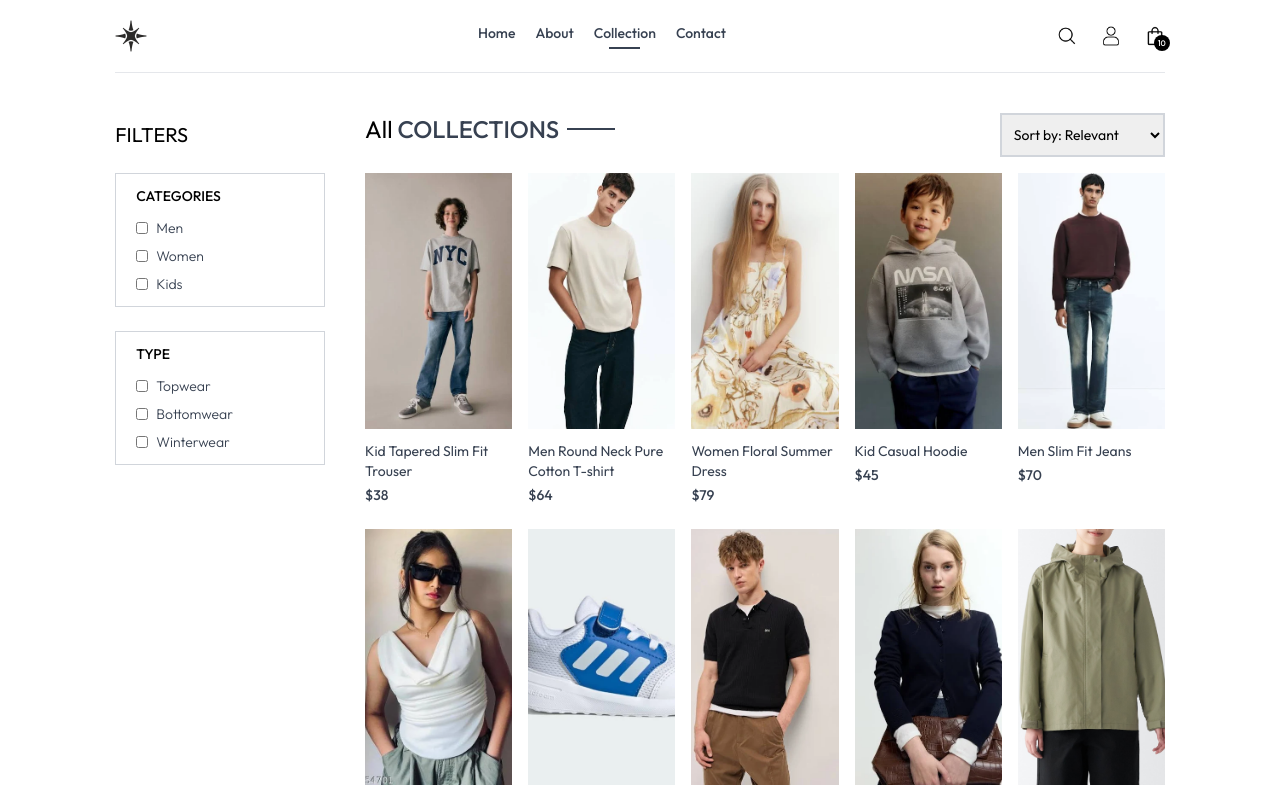
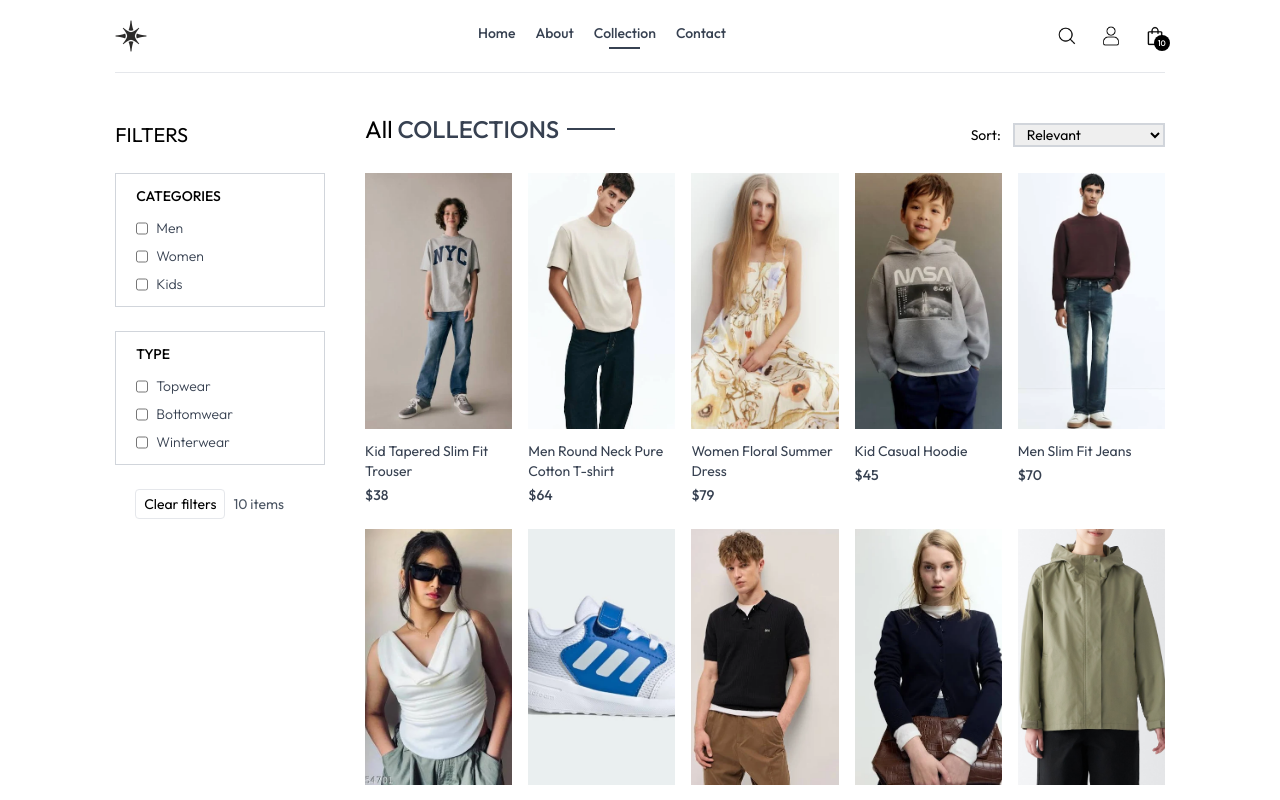
Before and after one commit to edward007-git/ecommerce-store, a React (Vite) app in the folder myapp/: page /collection in a window 1280 px wide. Shown: the top 800 px of the page. Built offline with nearby package versions, Linux system fonts and the light colour scheme.

Commit message:
feat: enhance Collection component with improved filtering and sorting functionality

```diff
--- a/myapp/src/pages/Collection.jsx
+++ b/myapp/src/pages/Collection.jsx
@@ -1,101 +1,119 @@
-import React, { useContext,useState,useEffect } from 'react'
-import { ShopContext } from '../components/ShopContext';
-import dropDown from '../assets/down-arrow.png'
-import Title from '../components/Title';
-import ProductItems from '../components/ProductItems';
-
+import React, { useContext, useState,  useMemo } from "react";
+import { ShopContext } from "../components/ShopContext";
+import dropDown from "../assets/down-arrow.png";
+import Title from "../components/Title";
+import ProductItems from "../components/ProductItems";
 
 const Collection = () => {
+  const { products = [] } = useContext(ShopContext); // default to [] to avoid undefined
+  const [showFilter, setShowFilter] = useState(false);
 
-  const { products } =useContext(ShopContext);
-  const [showFilter,setShowFilter]=useState(false);
-  const [filterProducts ,setFilterProducts] =useState([])
-   const [category ,setCategory] = useState([]);
+  // filter state
+  const [category, setCategory] = useState([]);
+  const [subcategory, setSubCategory] = useState([]);
 
-  const [subcategory ,setSubCategory] = useState([]);
-  const toggleCategory =(e) =>{
+  // sort state
+  const [sort, setSort] = useState("relevant"); // "relevant" | "low-high" | "high-low"
 
-    if(category.includes(e.target.value)){
-       setCategory(prev => prev.filter(item => item !== e.target.value))
-    }
-    else{
-      setCategory(prev =>[...prev,e.target.value])
-    }
+  // Toggle handlers (use event.currentTarget.value for safety)
+  const toggleCategory = (e) => {
+    const val = e.currentTarget.value;
+    setCategory((prev) => (prev.includes(val) ? prev.filter((i) => i !== val) : [...prev, val]));
+  };
 
+  const toggleSubCategory = (e) => {
+    const val = e.currentTarget.value;
+    setSubCategory((prev) => (prev.includes(val) ? prev.filter((i) => i !== val) : [...prev, val]));
+  };
 
+  // Clear filters
+  const clearFilters = () => {
+    setCategory([]);
+    setSubCategory([]);
+    setSort("relevant");
+  };
 
-  }
-  const toggleSubCategory =(e) =>{
-
-    if(subcategory.includes(e.target.value)){
-       setSubCategory(prev => prev.filter(item => item !== e.target.value))
-    }
-    else{
-      setSubCategory(prev => [...prev,e.target.value])
-    }
-
-
-
-  }
-  const applyFilter = () => {
-  let productsCopy = products.slice();
+  // Derived filtered & sorted products using useMemo for performance
+  const filteredProducts = useMemo(() => {
+    let result = Array.isArray(products) ? products.slice() : [];
 
     if (category.length > 0) {
-    productsCopy = productsCopy.filter(item => category.includes(item.category));
+      result = result.filter((item) => category.includes(item.category));
     }
 
     if (subcategory.length > 0) {
-    productsCopy = productsCopy.filter(item => subcategory.includes(item.type));
+      result = result.filter((item) => subcategory.includes(item.type));
     }
 
-  setFilterProducts(productsCopy);
-};
+    // Sorting
+    if (sort === "low-high") {
+      result.sort((a, b) => Number(a.price) - Number(b.price));
+    } else if (sort === "high-low") {
+      result.sort((a, b) => Number(b.price) - Number(a.price));
+    } // "relevant" keeps original order
 
-
-
-    useEffect(()=>{
-
-           setFilterProducts(products)
-
-
-
-
-
-       },[ ]);
-       useEffect (()=>{
-        applyFilter();
-
-       },[category,subcategory])
+    return result;
+  }, [products, category, subcategory, sort]);
 
   return (
     <div className="flex flex-col sm:flex-row gap-10 pt-10 border-t">
-
       {/* LEFT FILTER SECTION */}
       <div className="w-full sm:w-1/4 lg:w-1/5">
-      <p
-        onClick={() => setShowFilter(!showFilter)}
-        className="my-2 text-xl flex items-center cursor-pointer gap-2"
+        <div
+          onClick={() => setShowFilter((s) => !s)}
+          className="my-2 text-xl flex items-center cursor-pointer gap-2 select-none"
+          role="button"
+          aria-expanded={showFilter}
+          tabIndex={0}
+          onKeyDown={(e) => {
+            if (e.key === "Enter" || e.key === " ") setShowFilter((s) => !s);
+          }}
         >
           FILTERS
+          {/* show icon on small screens; rotate depending on state */}
           <img
-          className={`h-3 sm:hidden ${showFilter ? "" : "hidden"}`}
+            className={`h-3 sm:hidden transform transition-transform ${showFilter ? "rotate-180" : ""}`}
             src={dropDown}
-          alt=""
+            alt="toggle filters"
           />
-      </p>
+        </div>
 
         {/* Category Filter */}
         <div className={`border border-gray-300 pl-5 py-3 mt-6 ${showFilter ? "" : "hidden"} sm:block`}>
           <p className="mb-3 text-sm font-medium">CATEGORIES</p>
           <div className="flex flex-col gap-2 text-sm font-light text-gray-700">
-          <label className="flex gap-2">
-            <input className="w-3" type="checkbox" onChange={toggleCategory} value="men" />Men
+            <label className="flex gap-2 items-center">
+              <input
+                className="w-3"
+                type="checkbox"
+                onChange={toggleCategory}
+                value="men"
+                checked={category.includes("men")}
+                aria-checked={category.includes("men")}
+              />
+              Men
             </label>
-          <label className="flex gap-2">
-            <input className="w-3" type="checkbox" onChange={toggleCategory} value="women" />Women
+            <label className="flex gap-2 items-center">
+              <input
+                className="w-3"
+                type="checkbox"
+                onChange={toggleCategory}
+                value="women"
+                checked={category.includes("women")}
+                aria-checked={category.includes("women")}
+              />
+              Women
             </label>
-          <label className="flex gap-2">
-            <input className="w-3" type="checkbox" onChange={toggleCategory} value="kids" />Kids
+            <label className="flex gap-2 items-center">
+              <input
+                className="w-3"
+                type="checkbox"
+                onChange={toggleCategory}
+                value="kids"
+                checked={category.includes("kids")}
+                aria-checked={category.includes("kids")}
+              />
+              Kids
             </label>
           </div>
         </div>
@@ -104,46 +122,97 @@ return (
         <div className={`border border-gray-300 my-5 pl-5 py-3 mt-6 ${showFilter ? "" : "hidden"} sm:block`}>
           <p className="mb-3 text-sm font-medium">TYPE</p>
           <div className="flex flex-col gap-2 text-sm font-light text-gray-700">
-          <label className="flex gap-2">
-            <input className="w-3" type="checkbox" onChange={toggleSubCategory} value="topwear" />Topwear
+            <label className="flex gap-2 items-center">
+              <input
+                className="w-3"
+                type="checkbox"
+                onChange={toggleSubCategory}
+                value="topwear"
+                checked={subcategory.includes("topwear")}
+                aria-checked={subcategory.includes("topwear")}
+              />
+              Topwear
             </label>
-          <label className="flex gap-2">
-            <input className="w-3" type="checkbox" onChange={toggleSubCategory} value="bottomwear" />Bottomwear
+            <label className="flex gap-2 items-center">
+              <input
+                className="w-3"
+                type="checkbox"
+                onChange={toggleSubCategory}
+                value="bottomwear"
+                checked={subcategory.includes("bottomwear")}
+                aria-checked={subcategory.includes("bottomwear")}
+              />
+              Bottomwear
             </label>
-          <label className="flex gap-2">
-            <input className="w-3" type="checkbox" onChange={toggleSubCategory} value="winterwear" />Winterwear
+            <label className="flex gap-2 items-center">
+              <input
+                className="w-3"
+                type="checkbox"
+                onChange={toggleSubCategory}
+                value="winterwear"
+                checked={subcategory.includes("winterwear")}
+                aria-checked={subcategory.includes("winterwear")}
+              />
+              Winterwear
             </label>
+          </div>
+        </div>
+
+        {/* Clear filters / applied count */}
+        <div className={`pl-5 py-1 ${showFilter ? "" : "hidden"} sm:block`}>
+          <div className="flex items-center gap-2">
+            <button
+              onClick={clearFilters}
+              className="text-sm px-2 py-1 border rounded hover:bg-gray-100"
+              aria-label="Clear filters"
+            >
+              Clear filters
+            </button>
+            <span className="text-sm text-gray-600">{filteredProducts.length} items</span>
           </div>
         </div>
       </div>
 
       {/* RIGHT PRODUCTS SECTION */}
       <div className="flex-1">
-      <div className="flex justify-between text-base sm:text-2xl mb-4">
+        <div className="flex justify-between text-base sm:text-2xl mb-4 items-center">
           <Title text1="All" text2="COLLECTIONS" />
 
           {/* Product Sort */}
-        <select className="border-2 border-gray-300 text-sm px-2">
-          <option value="relevant">Sort by: Relevant</option>
-          <option value="low-high">Sort by: Low to High</option>
-          <option value="high-low">Sort by: High to Low</option>
+          <div className="flex items-center gap-3">
+            <label className="text-sm hidden sm:block">Sort:</label>
+            <select
+              className="border-2 border-gray-300 text-sm px-2"
+              value={sort}
+              onChange={(e) => setSort(e.target.value)}
+              aria-label="Sort products"
+            >
+              <option value="relevant">Relevant</option>
+              <option value="low-high">Price: Low to High</option>
+              <option value="high-low">Price: High to Low</option>
             </select>
+          </div>
         </div>
 
         {/* Product Grid */}
         <div className="grid grid-cols-2 md:grid-cols-3 lg:grid-cols-5 gap-4 gap-y-6">
-        {filterProducts.map((item, index) => (
+          {filteredProducts.length === 0 ? (
+            <div className="col-span-full text-center text-gray-500 py-8">No products found.</div>
+          ) : (
+            filteredProducts.map((item) => (
               <ProductItems
-            key={index}
+                key={item._id} // use unique id
                 id={item._id}
                 image={item.image}
                 name={item.name}
                 price={item.price}
               />
-        ))}
+            ))
+          )}
         </div>
       </div>
     </div>
-)
-}
-export default Collection
+  );
+};
+
+export default Collection;
```
Lines whose indentation alone changed are shown as unchanged.
